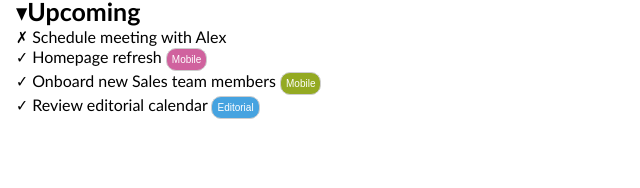
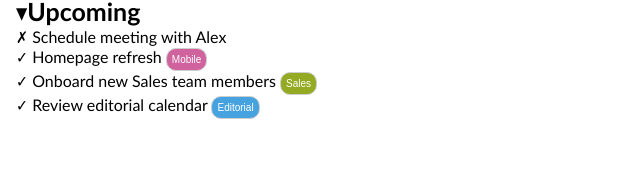
Before and after one commit to Johnnyfromtheblock4/html-css-toboolist, a plain HTML site: page index.html in a window 1280 px wide. Shown: the part 362-550 px from the top of the page, 94-734 px from the left. Drawn offline with Linux system fonts and the light colour scheme.

Commit message:
refusi finali

```diff
--- a/index.html
+++ b/index.html
@@ -58,7 +58,7 @@
 
             <li> &check; Homepage refresh <button class="website">Mobile</button></li>
 
-            <li> &check; Onboard new Sales team members <button class="sales">Mobile</button></li>
+            <li> &check; Onboard new Sales team members <button class="sales">Sales</button></li>
 
             <li> &check; Review editorial calendar <button class="editorials">Editorial</button></li>
 
```
